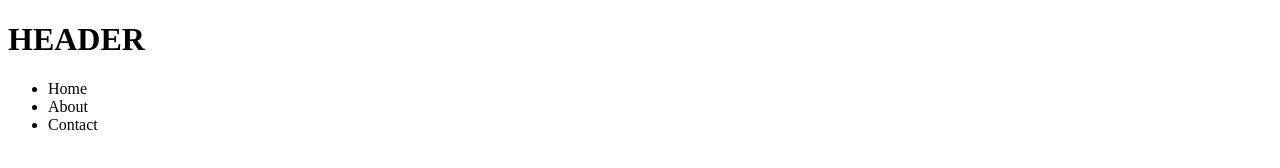
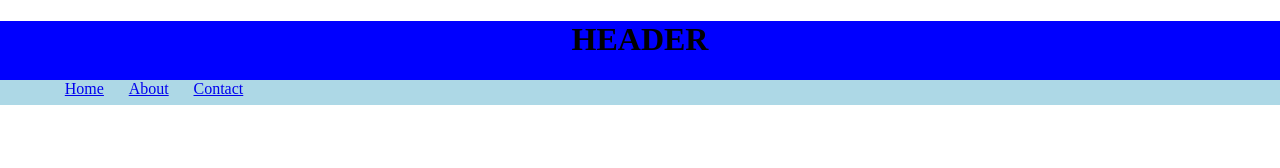
Before and after one commit to newviex/ASA-BasicLayout-SemanticElement, a plain HTML site: page index.html in a window 1280 px wide. Drawn offline with Linux system fonts and the light colour scheme.

Commit message:
add inline & embedded style for header

```diff
--- a/index.html
+++ b/index.html
@@ -5,18 +5,25 @@
     <meta http-equiv="X-UA-Compatible" content="IE=edge" />
     <meta name="viewport" content="width=device-width, initial-scale=1.0" />
     <title>Basic Semantic Layout Exercise</title>
+    <style>
+        .nav__link{
+        float: left;
+        margin-left: 2%;
+
+        }
+    </style>
   </head>
-  <body>
+  <body style=" padding: 0; margin: 0; text-align: center;">
     <!--*************** HEADER SECTION ***************-->
-    <header>
+    <header style="background-color: blue;padding: 0; margin: 0;">
       <h1>HEADER</h1>
       <!--*************** NAVIGATION SECTION ***************-->
 
-      <nav>
-            <ul>
-                <li>Home</li>
-                <li>About</li>
-                <li>Contact</li>
+      <nav style="padding: 0; margin: 0; background-color: lightblue;">
+            <ul style="list-style-type: none; height: 25px;">
+                <li class="nav__link"><a href="#">Home</a> </li>
+                <li class="nav__link"><a href="#">About</a> </li>
+                <li class="nav__link"><a href="#">Contact</a> </li>
             </ul>
         </nav>
 
```
